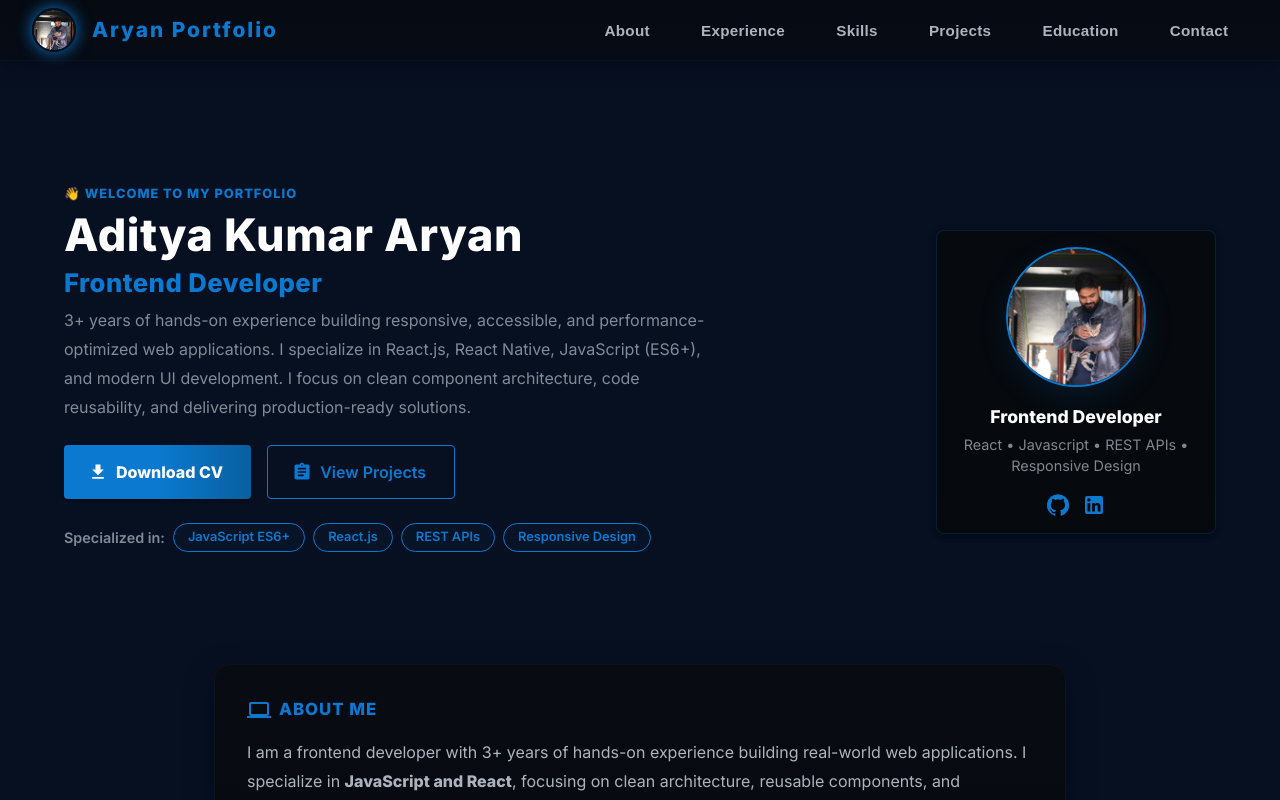
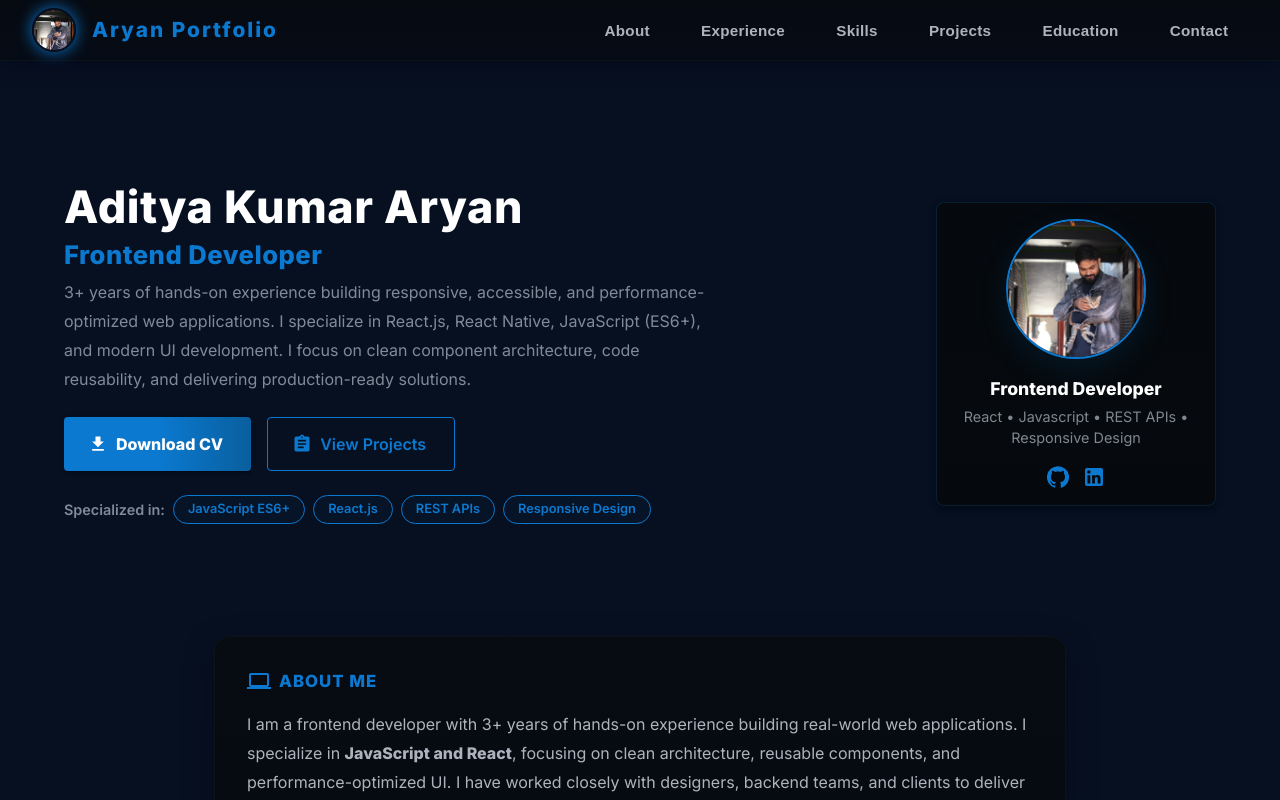
Before and after one commit to Adityaryan7/Portfolio, a React (Create React App) app: page / in a window 1280 px wide. Shown: the top 800 px of the page. Built offline with nearby package versions, Linux system fonts and the light colour scheme.

Commit message:
minor change

```diff
--- a/src/pages/Portfolio/Portfolio.js
+++ b/src/pages/Portfolio/Portfolio.js
@@ -1089,26 +1089,6 @@ class Portfolio extends Component {
               viewport={{ once: true, amount: 0.15 }}
               sx={{ width: "100%" }}
             >
-              <motion.div
-                initial={{ opacity: 0, y: 10 }}
-                animate={{ opacity: 1, y: 0 }}
-                transition={{ duration: 0.6 }}
-              >
-                <Typography
-                  variant="subtitle2"
-                  sx={{
-                    color: ACCENT,
-                    fontWeight: 700,
-                    letterSpacing: 1,
-                    mb: 1,
-                    textTransform: "uppercase",
-                    fontSize: { xs: "0.7rem", sm: "0.8rem" },
-                  }}
-                >
-                  👋 Welcome to my portfolio
-                </Typography>
-              </motion.div>
-
               <Grid
                 container
                 spacing={{ xs: 2, sm: 3, md: 4 }}
```
